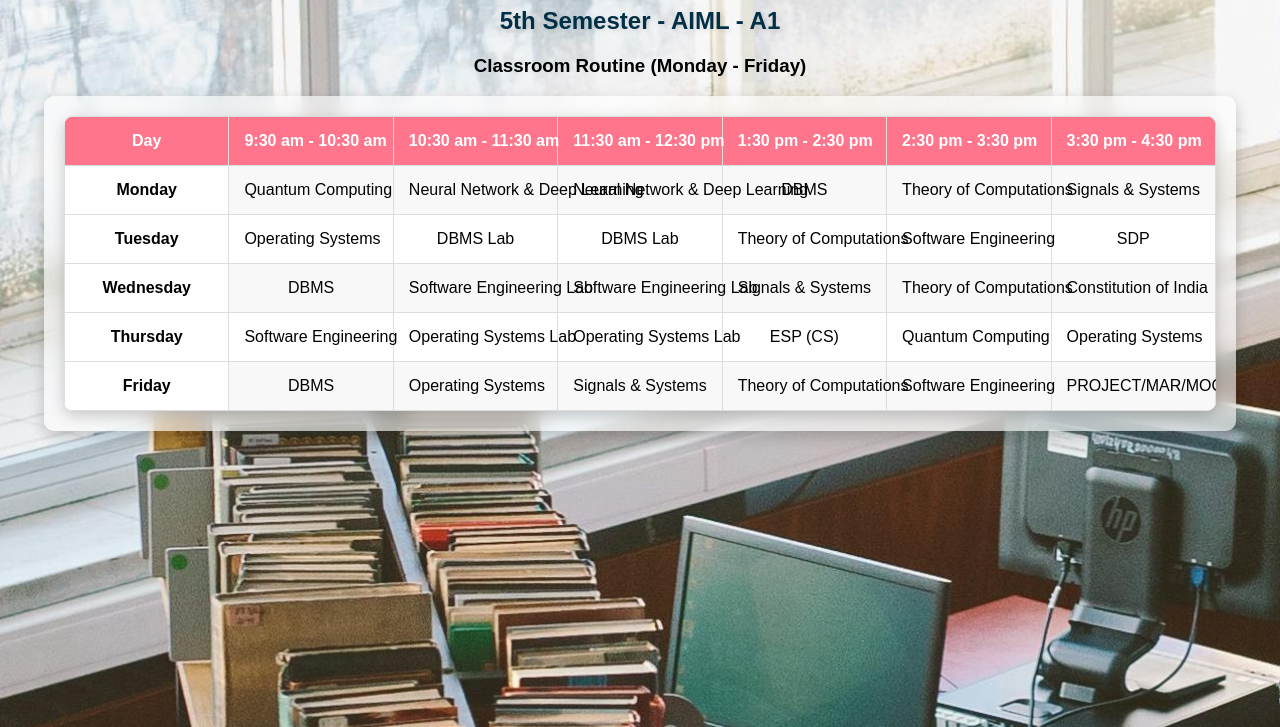
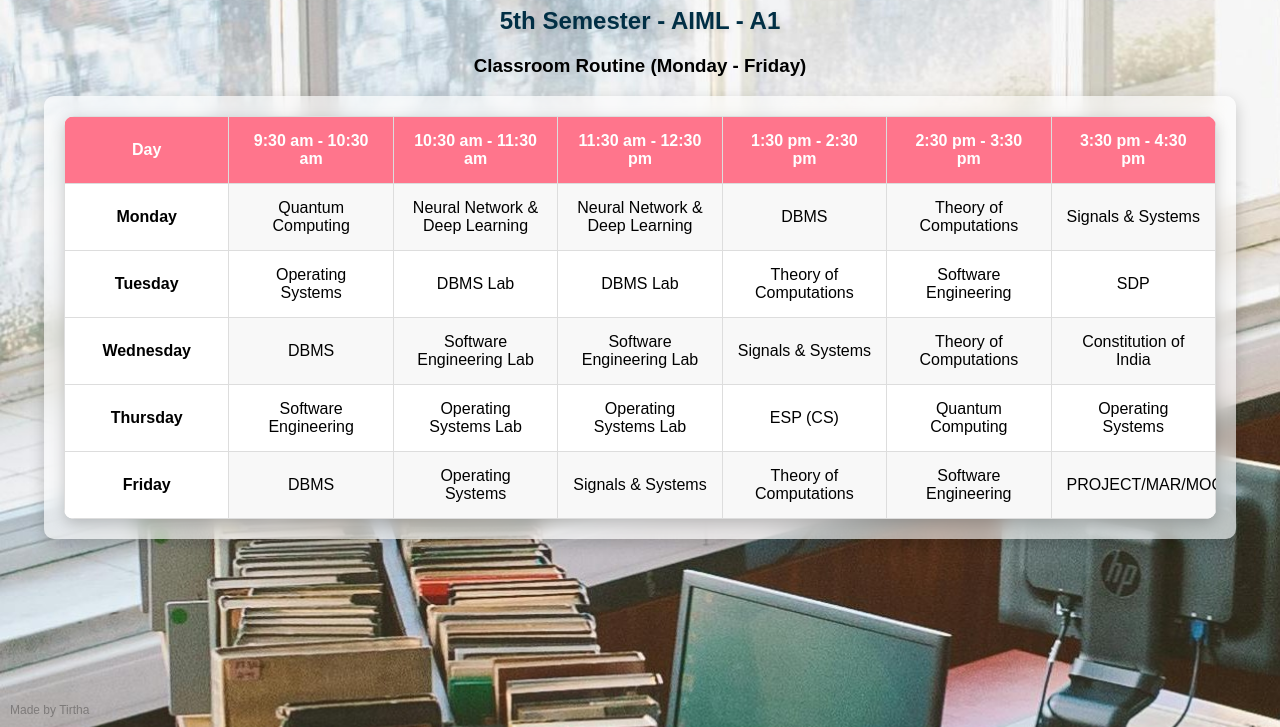
Before and after one commit to tirthasaha36/Class-Routine, a plain HTML site: page index.html in a window 1280 px wide. Shown: the part 73-800 px from the top of the page. Drawn offline with Linux system fonts and the light colour scheme.

Commit message:
Modified table styles

```diff
--- a/index.html
+++ b/index.html
@@ -40,7 +40,7 @@
             padding: 15px;
             border: 1px solid #ddd;
             text-align: center;
-            white-space: nowrap;
+            white-space: normal;
         }
         th {
             background: #ff758c;
@@ -86,6 +86,19 @@
             th, td {
                 padding: 8px;
             }
+        }
+    </style>
+    <style>
+        #watermark {
+            position: fixed;
+            left: 10px;
+            bottom: 10px;
+            font-size: 12px;
+            color: rgba(0, 0, 0, 0.3);
+            pointer-events: none;
+            user-select: none;
+            z-index: 1000;
+            font-family: Arial, sans-serif;
         }
     </style>
 </head>
@@ -151,5 +164,6 @@
             </tr>
         </table>
     </div>
+    <div id="watermark">Made by Tirtha</div>
 </body>
 </html>
```
